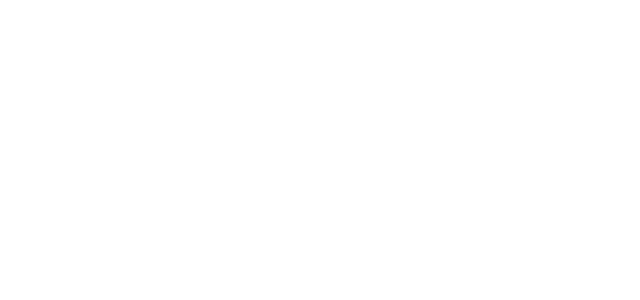
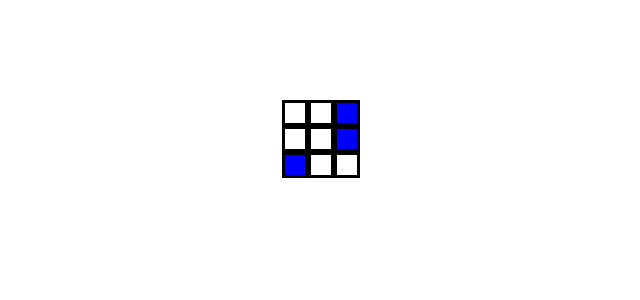
Before and after one commit to kma3a/react-gol, a React (Create React App) app: page / in a window 1280 px wide. Shown: the top 300 px of the page, without its empty margins (166-806 px from the left). Built offline with nearby package versions, Linux system fonts and the light colour scheme.

Commit message:
adding styles so that you can see the board in the right shape and which elements are alive

```diff
--- a/src/index.css
+++ b/src/index.css
@@ -3,3 +3,27 @@
   padding: 0;
   font-family: sans-serif;
 }
+
+.board {
+margin: auto;
+width: 30%;
+padding: 100px;
+}
+
+.App .board .row:after {
+  clear: both;
+  content: "";
+  display: table;
+}
+
+.App .board .row div {
+  height : 20px;
+  width : 20px;
+  background-color: white;
+  border-style: solid;
+  float: left;
+}
+
+.App .board .row div.alive {
+  background-color: blue;
+}
```
